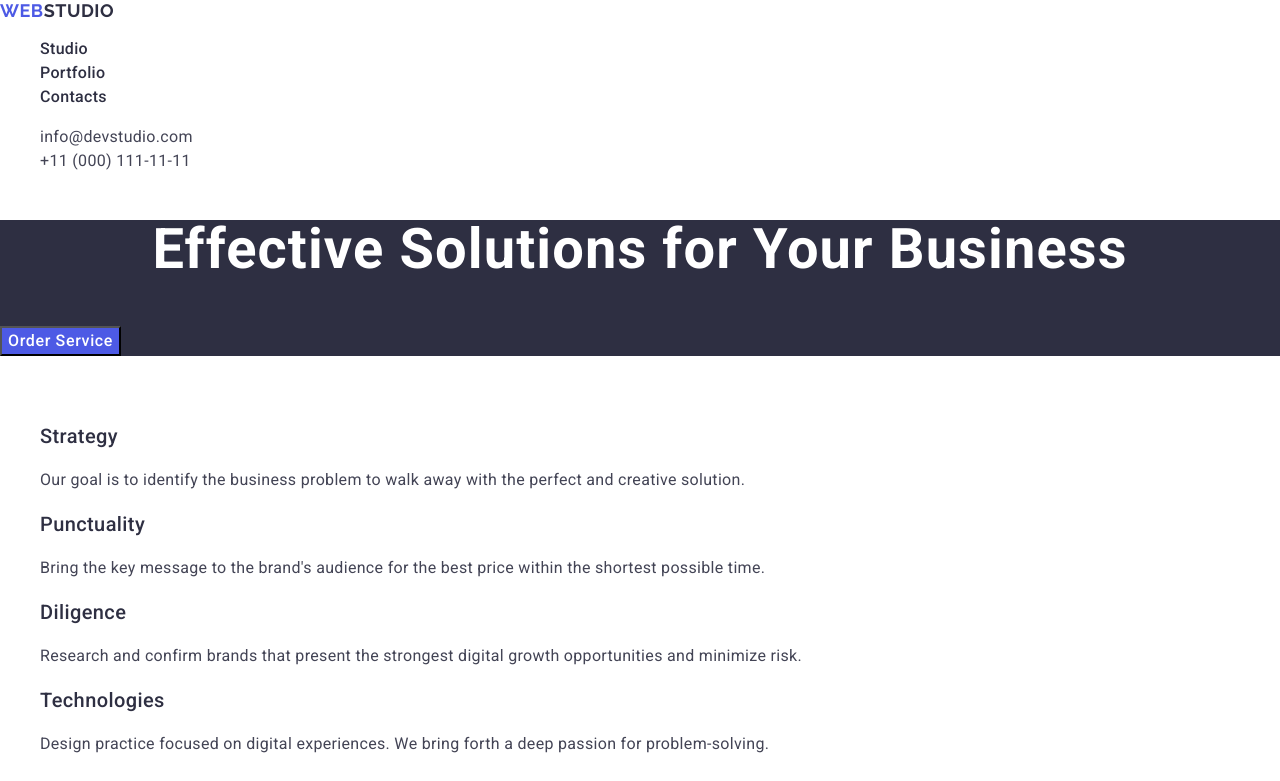
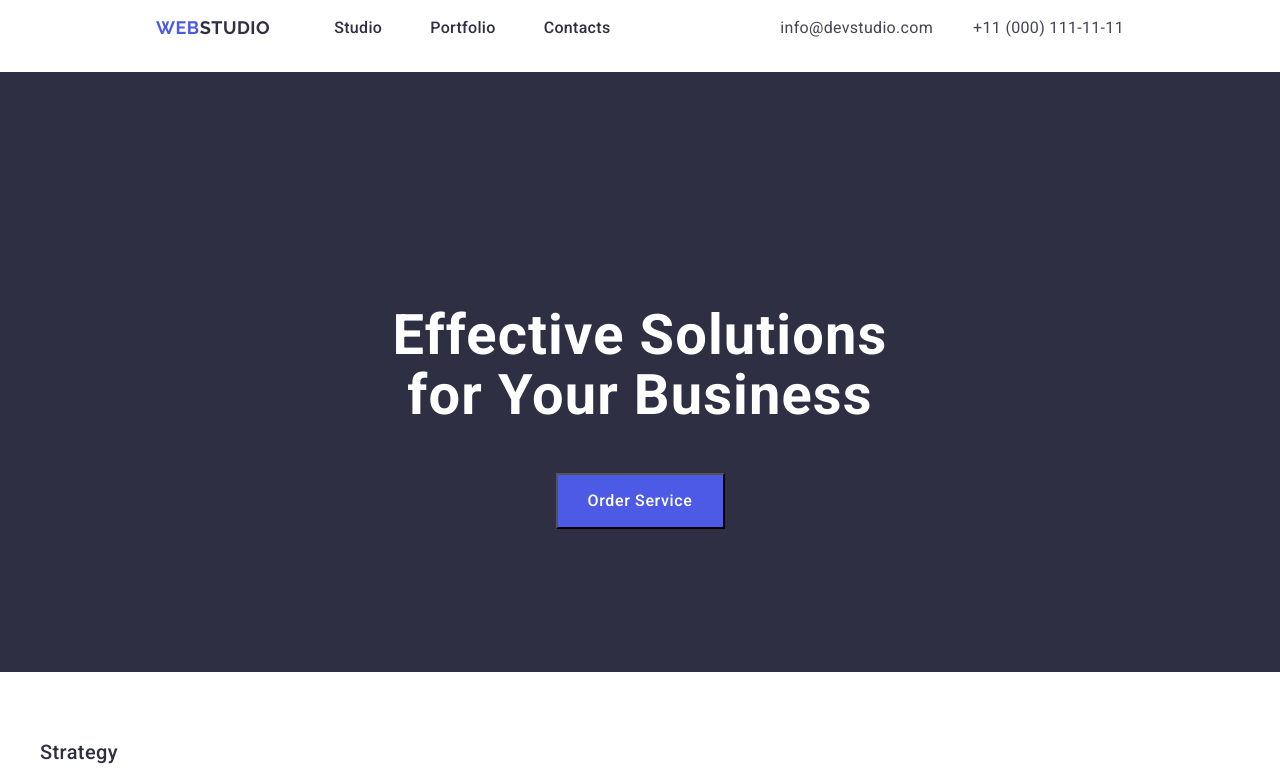
Before and after one commit to valentina381/goit-markup-hw-02, a plain HTML site: page index.html in a window 1280 px wide. Shown: the top 781 px of the page. Drawn offline with nearby package versions, Linux system fonts and the light colour scheme.

Commit message:
hw-3
header+Section 1

```diff
--- a/css/styles.css
+++ b/css/styles.css
@@ -19,6 +19,10 @@ a {
     text-decoration: none;
 }
 /*header*/
+.container {
+    max-width: 1440px;
+    height: 72px;
+}
 .logo .studio {
     font-family: "Raleway", sans-serif;
     color: #2E2F42;
@@ -36,6 +40,7 @@ a {
     text-transform: uppercase;
     line-height: 1.17;
     letter-spacing: 0.54px;
+    margin-left: 156px;
 }
 .nav-list {
     color: #2E2F42;
@@ -50,6 +55,7 @@ a {
 }
 .address {
     font-style: normal;
+    margin-right: 156px;
 }
 .address-list {
     color: #434455;
@@ -62,7 +68,28 @@ a {
 .address-list:focus {
     color: #404BBF;
 }
-
+.header-inner {
+    display: flex;
+    justify-content: space-between;
+    align-items: center;
+}
+.header-nav {
+    display: flex;
+    align-items: center;
+    justify-content: space-around;
+}
+.header-nav-list {
+    display: flex;
+    align-items: center;
+    justify-content: flex-start;
+}
+.header-address {
+    display: flex;
+    gap: 40px;
+}
+.nav-list {
+    padding: 24px;
+}
 /*section 1*/
 .order-service-button {
     background-color: #4D5AE5;
@@ -72,6 +99,9 @@ a {
     cursor: pointer;
     line-height: 1.5;
     letter-spacing: 0.04em;
+    text-align: center;
+    width: 169px;
+    height: 56px;
 }
 .order-service-button:hover,
 .order-service-button:focus {
@@ -79,7 +109,9 @@ a {
 }
 .section-one {
     background-color: #2E2F42;
+    height: 600px;
 }
+
 .page-title {
     color: #FFFFFF;
     font-size: 56px;
@@ -87,6 +119,19 @@ a {
     line-height: 1.07;
     text-align: center;
     letter-spacing: 0.02em;
+    width: 496px;
+    height: 120px;
+}
+.first-section-title {
+    display: flex;
+    justify-content: center;
+    align-items: center;
+    padding-top: 188px;
+}
+.button-container {
+    display: flex;
+    justify-content: center;
+    align-items: center;
 }
 /*section 2*/
 .our-benefits-title {
--- a/index.html
+++ b/index.html
@@ -14,26 +14,34 @@
     <body>
 
 <header>
-<nav>
+    <div class="container">
+        <div class="header-inner">
+<nav class="header-nav">
     <a class="logo" href="./index.html">Web<span class="studio">Studio</span></a>
-    <ul>
+    <ul class="header-nav-list">
         <li><a class="nav-list" href="./index.html">Studio</a></li>
         <li><a class="nav-list" href="">Portfolio</a></li>
         <li><a class="nav-list" href="">Contacts</a></li>
     </ul>
 </nav>
 <address class="address">
-    <ul>
+    <ul class="header-address">
         <li><a class="address-list" href="mailto:info@devstudio.com">info@devstudio.com</a></li>
         <li><a class="address-list" href="tel:+110001111111">+11 (000) 111-11-11</a></li>
     </ul>
 </address>
+        </div>
+    </div>
 </header>
 
 <main>
 <section class="section-one">
-    <h1 class="page-title">Effective Solutions for Your Business</h1>
-    <button type="button" class="order-service-button">Order Service</button>
+    <div class="first-section-title">
+        <h1 class="page-title">Effective Solutions for Your Business</h1>
+    </div>
+    <div class="button-container">
+        <button type="button" class="order-service-button">Order Service</button>
+    </div>
 </section>
 <!--Section 2-->
 <section>
```
